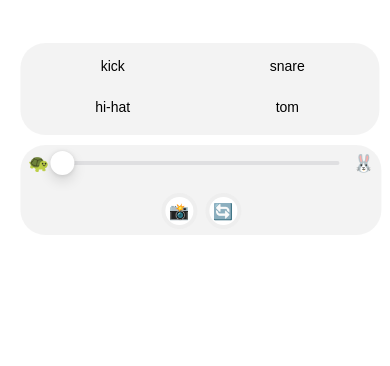
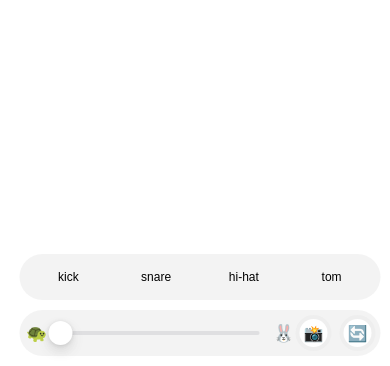
Before and after one commit to zumisio/real-time-bgm-project-202410.github.io, a plain HTML site: page index.html in a window 390 px wide. Shown: the part 478-844 px from the top of the page. Drawn offline with nearby package versions, Linux system fonts and the light colour scheme.

Commit message:
Update styles.css

```diff
--- a/styles.css
+++ b/styles.css
@@ -1,4 +1,7 @@
 body {
+    position: fixed;
+    width: 100%;
+    height: 100%;
     margin: 0;
     padding: 0;
     font-family: Arial, sans-serif;
@@ -6,14 +9,13 @@ body {
 }
 
 .container {
-    position: relative;
-    width: 100vw;
-    height: 100vh;
+    position: absolute;
+    width: 100%;
+    height: 100%;
     display: flex;
     flex-direction: column;
     margin: auto;
-    border: 1px solid #ffffff; /* 枠線を追加 */
-    box-sizing: border-box; /* ボーダーを含めたサイズ計算 */
+    overflow: hidden;
 }
 
 #camera, #canvas {
@@ -23,7 +25,6 @@ body {
     width: 100%;
     height: 100%;
     object-fit: cover;
-    border: 1px solid #ffffff; /* カメラとキャンバスに個別の枠線を追加 */
 }
 
 #canvas {
@@ -205,35 +206,15 @@ body {
 }
 
 @media (max-width: 480px) {
-    .container {
-      height: calc(100vh - 60px); /* スクロールバーの高さを考慮 */
+    .controls {
+        bottom: 10px;
     }
 
-    .controls {
-      bottom: 70px; /* 下部の余白を増やす */
-    }
-
-    .slider-and-controls {
-      flex-direction: column;
-      align-items: stretch;
-    }
-
-    .slider-container {
-      width: 100%;
-      margin-bottom: 8px;
-    }
-
-    .camera-controls {
-      justify-content: center;
-      margin-top: 10px; /* カメラコントロールの上部に余白を追加 */
-    }
-
-    .drum-selector {
-      flex-wrap: wrap; /* ドラムセレクターを折り返し可能に */
+    .drum-selector, .slider-and-controls {
+        padding: 5px;
     }
 
     .part {
-      flex-basis: 48%; /* 2列に配置 */
-      margin-bottom: 5px;
+        font-size: 12px;
     }
 }
```
Lines whose indentation alone changed are shown as unchanged.
